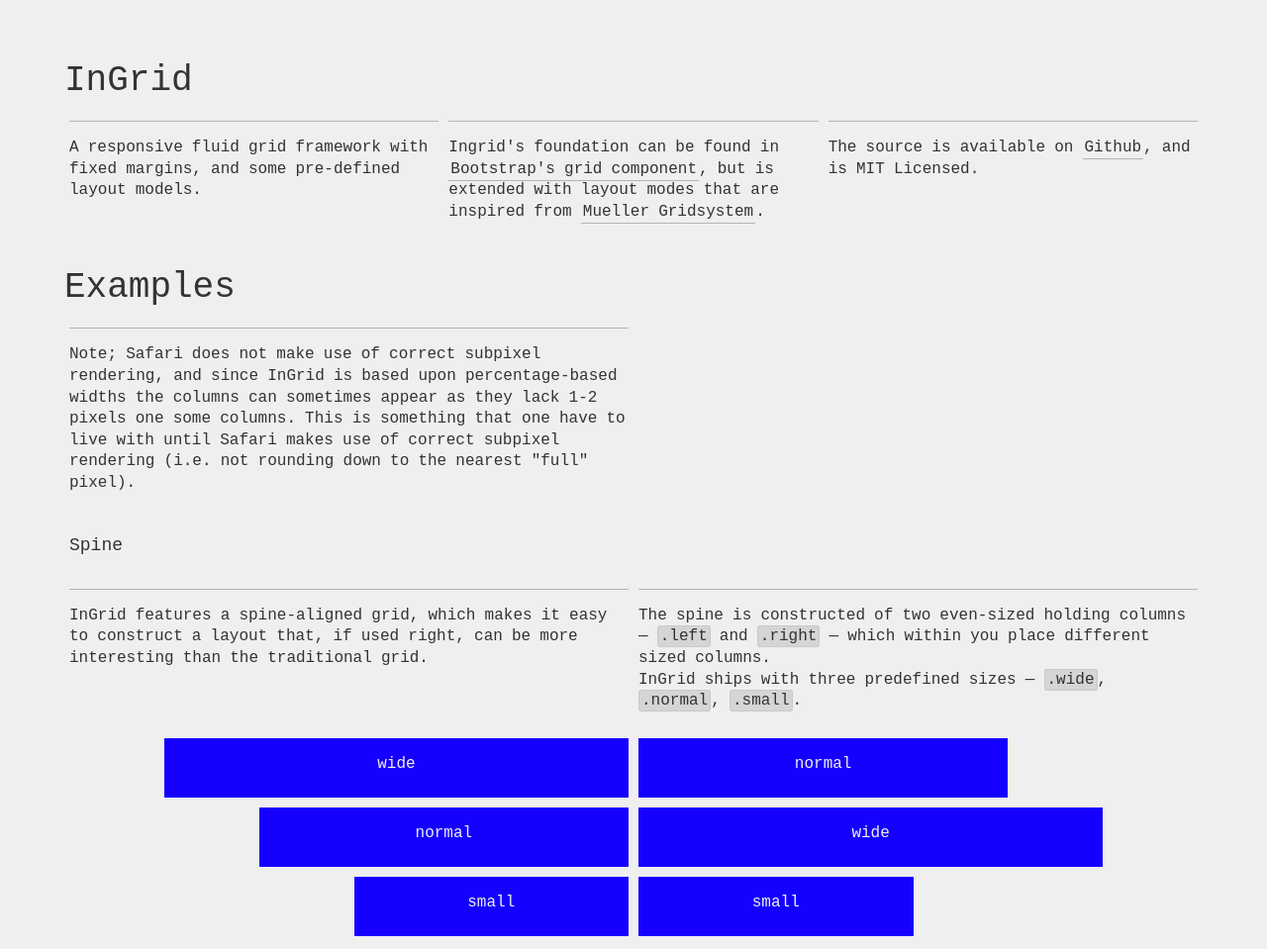
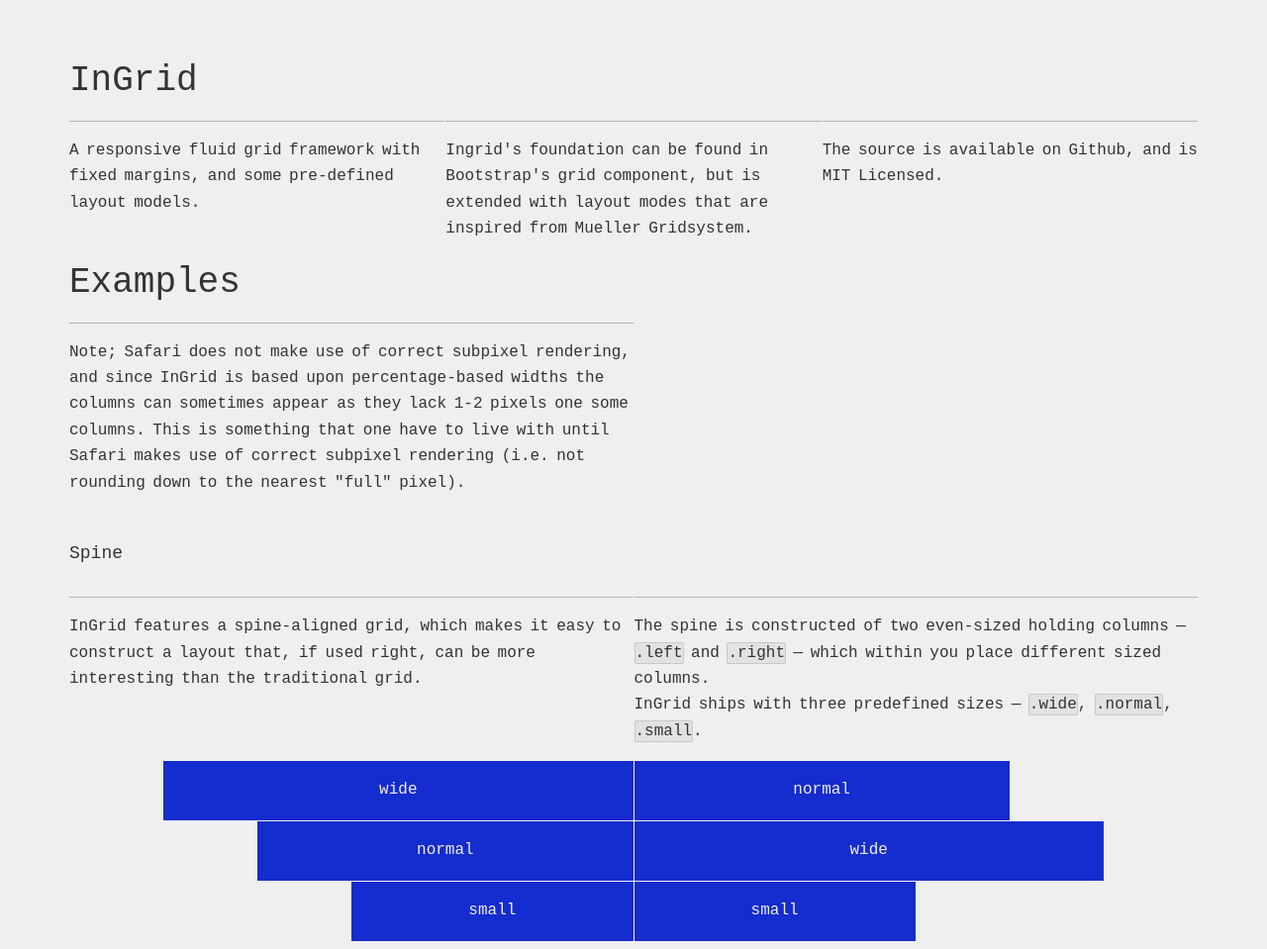
Before and after one commit to andreaslof/ingrid, a website: page index.html in a window 1280 px wide. Shown: the top 959 px of the page at 99% size. Drawn offline with Linux system fonts and the light colour scheme.

Commit message:
Update to gutter calculations, grouped base styles for columns

```diff
--- a/gulpfile.js
+++ b/gulpfile.js
@@ -1,27 +1,31 @@
-var gulp = require('gulp')
-  , compass = require('gulp-compass');
+var gulp  = require('gulp')
+  , $     = require('gulp-load-plugins')({camelize: true});
 
-gulp.task('sass', function () {
-  gulp.src('./sass/**/*.scss')
-      .pipe(compass({
-        style: 'compressed',
-        css: 'css',
-        sass: 'sass'
-      }))
-      .on('success', function (msg) {
-        console.log('Compiled '+msg);
-      })
-      .on('error', function (err) {
-        console.log('Carp! An error occured: '+err);
-      });
+var paths = {
+  'scss': 'scss/**/*.scss'
+};
+
+gulp.task('clean', function () {
+  return gulp.src('css', {read: false})
+              .pipe($.rimraf());
+});
+
+gulp.task('grid', ['clean'], function () {
+  return gulp.src(paths.scss)
+              .pipe($.rubySass({
+                "compass": true,
+                "style": "compressed"
+              }).on('error', function (msg) { console.log(msg); }))
+              .pipe($.autoprefixer('last 3 version', 'ie 9'))
+              .pipe(gulp.dest('css'));
 });
 
 gulp.task('watch', function () {
-  gulp.watch('sass/**/*.scss', ['sass'])
+  gulp.watch(paths.scss, ['grid'])
       .on('change', function (evt) {
         console.log('[watcher] File '+evt.path.replace(/.*(?=sass)/,'')+' was '+evt.type+', compiling...');
       });
 });
 
-gulp.task('ci', ['sass']);
-gulp.task('default', ['sass']);
+gulp.task('ci', ['grid']);
+gulp.task('default', ['grid']);
--- a/index.html
+++ b/index.html
@@ -10,8 +10,8 @@
 <body>
   <div id="wrap">
     <section class="l-3c">
+      <h1>InGrid</h1>
       <div class="row">
-        <h1>InGrid</h1>
         <div class="c1">
           <p>A responsive fluid grid framework with fixed margins, and some pre-defined layout models.</p>
         </div>
@@ -22,13 +22,13 @@
           <p>The source is available on <a href="https://github.com/andreaslof/ingrid">Github</a>, and is MIT Licensed.</p>
         </div>
       </div>
+      <h1>Examples</h1>
+      <div class="row">
+        <div class="span-d-12 span-tp-8 span-ml-8 span-m-12">
+          <p>Note; Safari does not make use of correct subpixel rendering, and since InGrid is based upon percentage-based widths the columns can sometimes appear as they lack 1-2 pixels one some columns. This is something that one have to live with until Safari makes use of correct subpixel rendering (i.e. not rounding down to the nearest "full" pixel).</p>
+        </div>
+      </div>
     </section>
-    <div class="row">
-      <h1>Examples</h1>
-      <div class="span-d-12 span-tp-8 span-ml-8 span-m-12">
-        <p>Note; Safari does not make use of correct subpixel rendering, and since InGrid is based upon percentage-based widths the columns can sometimes appear as they lack 1-2 pixels one some columns. This is something that one have to live with until Safari makes use of correct subpixel rendering (i.e. not rounding down to the nearest "full" pixel).</p>
-      </div>
-    </div>
     <section class="spine">
       <h3>Spine</h3>
       <div class="row">
--- a/sass/grid/_grid.scss
+++ /dev/null
@@ -1,69 +0,0 @@
-@import "compass/utilities/general/clearfix";
-@import "compass/css3/box-sizing";
-
-@function column-width($n, $col-width) {
-  @return $col-width * $n;
-}
-
-@mixin container {
-  @include pie-clearfix;
-  float: left;
-  width: 100%;
-}
-
-@mixin column-base {
-  @include pie-clearfix;
-  float: left;
-}
-
-@mixin push($n, $col-width) {
-  position: relative;
-  margin-left: $n*$col-width;
-  margin-right: -$n*$col-width;
-}
-
-@mixin pull($n, $col-width) {
-  position: relative;
-  margin-left: -$n*$col-width;
-}
-
-@mixin column($n, $col-width, $gutter-width) {
-  @include column-base;
-  @include box-sizing(border-box);
-  margin-bottom: $gutter-width;
-  padding-left: ($gutter-width / 2);
-  padding-right: ($gutter-width / 2);
-  position: relative;
-  width: column-width($n, $col-width);
-}
-
-@mixin row($gutter-width) {
-  @include pie-clearfix;
-  margin-left: ($gutter-width / -2);
-  margin-right: ($gutter-width / -2);
-}
-
-@mixin ingrid($columns, $gutter-width, $media) {
-
-  $col-width: 100% / $columns;
-
-  @for $n from 0 through $columns {
-    @if $n % 2 == 0 {
-      .push-#{$media}-#{$n} {
-        @include push($n, $col-width);
-      }
-      .pull-#{$media}-#{$n} {
-        @include pull($n, $col-width);
-      }
-      @if $n != 0 and $n % 2 == 0 {
-      .span-#{$media}-#{$n} {
-        @include column($n, $col-width, $gutter-width);
-      }
-    }
-    }
-  }
-
-  .row {
-    @include row($gutter-width);
-  }
-}
--- /dev/null
+++ b/scss/grid/_grid.scss
@@ -0,0 +1,70 @@
+@import "compass/utilities/general/clearfix";
+
+@function column-width($n, $columns) {
+  @return percentage($n / $columns);
+}
+
+@mixin container {
+  @include pie-clearfix;
+  float: left;
+  width: 100%;
+}
+
+@mixin column-base {
+  @include pie-clearfix;
+  box-sizing: border-box;
+  float: left;
+}
+
+@mixin push($n, $columns) {
+  position: relative;
+  margin-left: column-width($n, $columns);
+  margin-right: -(column-width($n, $columns));
+}
+
+@mixin pull($n, $columns) {
+  position: relative;
+  margin-left: -(column-width($n, $columns));
+}
+
+@mixin column($gutter-width) {
+  @include column-base;
+  margin-bottom: $gutter-width;
+  min-height: 1px;
+  padding-left: $gutter-width;
+  position: relative;
+}
+
+@mixin row($gutter-width) {
+  @include pie-clearfix;
+  margin-left: -$gutter-width;
+}
+
+@mixin ingrid($columns, $gutter-width, $media, $list: '.span-#{$media}-1') {
+  @for $n from 1 through $columns {
+    @if $n > 1 {
+      $list: "#{$list}, .span-#{$media}-#{$n}";
+    }
+
+    @if $n % 2 == 0 {
+      .push-#{$media}-#{$n} {
+        @include push($n, $columns);
+      }
+      .pull-#{$media}-#{$n} {
+        @include pull($n, $columns);
+      }
+      .span-#{$media}-#{$n} {
+        width: column-width($n, $columns);
+      }
+    }
+  }
+
+  // Add basic
+  #{$list} {
+    @include column($gutter-width);
+  }
+
+  .row {
+    @include row($gutter-width);
+  }
+}
--- a/sass/grid/ingrid.scss
+++ b/scss/grid/ingrid.scss
@@ -1,4 +1,5 @@
 $hide-classes: false;
+$gutter-width: 1px;
 
 @import "grid";
 @import "media";
--- a/sass/grid/media/_default.scss
+++ b/scss/grid/media/_default.scss
@@ -1,6 +1,5 @@
 $default-class: d;
 $columns: 24;
-$gutter-width: 10px;
 
 @media screen and (min-width: 980px) {
   @include ingrid($columns, $gutter-width, $default-class);
--- a/sass/grid/media/_mobile-landscape.scss
+++ b/scss/grid/media/_mobile-landscape.scss
@@ -1,6 +1,5 @@
 $media: ml;
 $columns: 12;
-$gutter-width: 5px;
 
 $media-min-width: 480px;
 $media-max-width: 767px;
--- a/sass/grid/media/_tablet-portrait.scss
+++ b/scss/grid/media/_mobile.scss
@@ -1,9 +1,8 @@
-$media: tp;
+$media: m;
 $columns: 12;
-$gutter-width: 5px;
 
-$media-min-width: 768px;
-$media-max-width: 980px;
+$media-min-width: 0px;
+$media-max-width: 479px;
 
 @media screen and (min-width: $media-min-width) and (max-width: $media-max-width) {
   @include ingrid($columns, $gutter-width, $media);
--- a/sass/grid/media/_mobile.scss
+++ b/scss/grid/media/_tablet-portrait.scss
@@ -1,9 +1,8 @@
-$media: m;
+$media: tp;
 $columns: 12;
-$gutter-width: 5px;
 
-$media-min-width: 0px;
-$media-max-width: 479px;
+$media-min-width: 768px;
+$media-max-width: 980px;
 
 @media screen and (min-width: $media-min-width) and (max-width: $media-max-width) {
   @include ingrid($columns, $gutter-width, $media);
--- a/sass/style.scss
+++ b/scss/style.scss
@@ -1,9 +1,8 @@
-@import "compass/css3";
 @import "compass/reset";
 @import "compass/typography";
 
 $background-color: #efefef;
-$blue: #1500ff;
+$blue: #152cce;
 $orange: #ef2a00;
 $muted-pink: #ff7774;
 $text-color: #333;
@@ -18,7 +17,7 @@
   padding: 2em 0;
   text-rendering: optimizeLegibility;
   width: 100%;
-  word-spacing: -0.03em;
+  word-spacing: -0.13em;
   //-webkit-font-smoothing: antialiased;
 
   #wrap {
@@ -27,8 +26,8 @@
     max-width: 1160px;
     padding: 10px;
     width: 100%;
-    @include transition-property(max-width);
-    @include transition-duration(0.4s);
+    transition-property: max-width;
+    transition-duration: 0.24s;
   }
 }
 
@@ -50,15 +49,20 @@
 }
 
 a {
-  border-bottom: 1px solid $border-color;
+  background-image: linear-gradient(to bottom, rgba(#000,0) 50%, rgba(#000,.5) 50%);
+  background-position: 0 17px;
+  background-repeat: repeat-x;
+  background-size: 2px 2px;
   color: $text-color;
-  padding: 2px;
   text-decoration: none;
+  text-shadow: 0 1px 0 $background-color, 1px 0 0 $background-color, -1px 0 0 $background-color;
+  transition: all 0.12s;
 
-  &:hover {
+  &:hover,
+  &:focus {
     background-color: $blue;
     color: #efefef;
-    border-color: #efefef;
+    text-shadow: none;
   }
 }
 
@@ -67,14 +71,14 @@
   margin: 1em 0;
   padding: 1em 0 0;
 
-  @include adjust-font-size-to(16px, 0.9);
+  @include adjust-font-size-to(16px, 1.1);
 }
 
 code {
-  background-color: darken($background-color, 10%);
+  background-color: darken($background-color, 5%);
   border: 1px solid darken($background-color, 15%);
-  border-radius: 3px;
-  padding: 1px 2px;
+  border-radius: 2px;
+  padding: 1px 0;
 
   & p {
     display: inline-block;
@@ -83,7 +87,7 @@
 
 .box {
   background: $blue;
-  @include box-sizing(border-box);
+  box-sizing: border-box;
   color: #efefef;
   float: left;
   font-weight: 200;
```
Also changed, not shown: package.json (+5 -2 lines), css/grid/ingrid.css, css/style.css, scss/grid/_layouts.scss (renamed from sass/grid/_layouts.scss), scss/grid/_media.scss (renamed from sass/grid/_media.scss), scss/grid/layouts/_fourcol.scss (line endings or trailing spaces), scss/grid/layouts/_spine.scss (renamed from sass/grid/layouts/_spine.scss), scss/grid/layouts/_threecol.scss (renamed from sass/grid/layouts/_threecol.scss), scss/grid/layouts/_twocol.scss (renamed from sass/grid/layouts/_twocol.scss).
